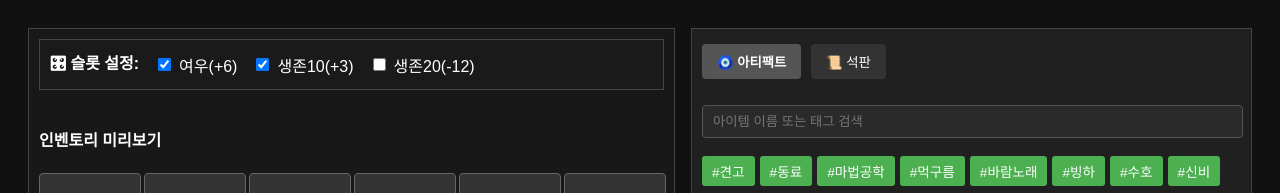
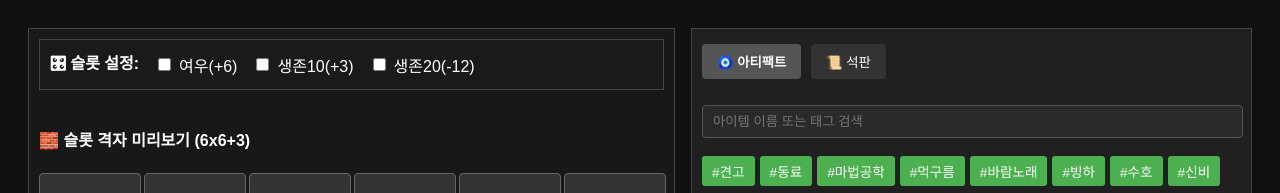
Before and after one commit to dayoungpark0704/sephiria, a plain HTML site: page index.html in a window 1280 px wide. Shown: the top 193 px of the page. Drawn offline with Linux system fonts and the light colour scheme.

Commit message:
index.html

```diff
--- a/index.html
+++ b/index.html
@@ -10,12 +10,12 @@
     <div class="main-body">
       <div class="left-pane">
         <div class="top-controls"> <strong>🎛 슬롯 설정:</strong>
-          <label><input type="checkbox" class="option" value="6" checked> 여우(+6)</label>
-          <label><input type="checkbox" class="option" value="3" checked> 생존10(+3)</label>
+          <label><input type="checkbox" class="option" value="6"> 여우(+6)</label>
+          <label><input type="checkbox" class="option" value="3"> 생존10(+3)</label>
           <label><input type="checkbox" class="option" value="-12"> 생존20(-12)</label>
         </div>
 
-        <h4> 인벤토리 미리보기 </h4>
+        <h4>🧱 슬롯 격자 미리보기 (6x6+3)</h4>
         <div class="grid" id="main-grid"></div>
 
         <button id="auto-arrange-btn">🔄 자동 배치</button>
```
